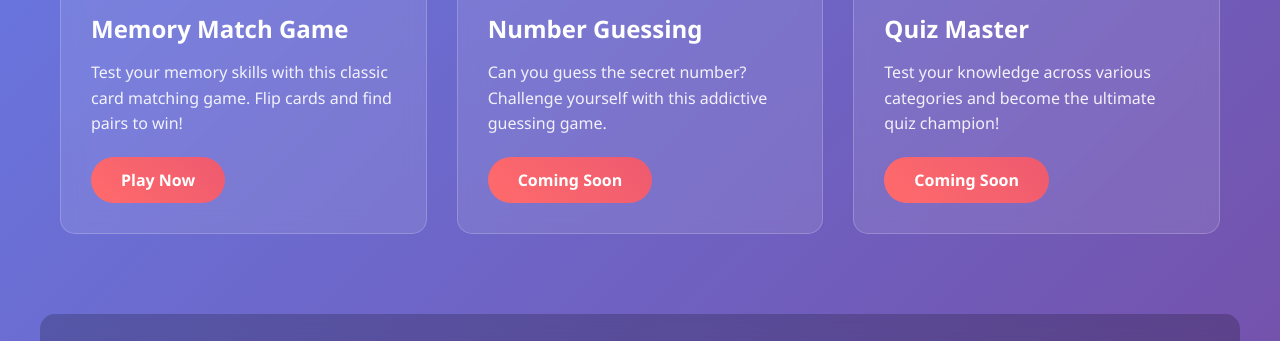
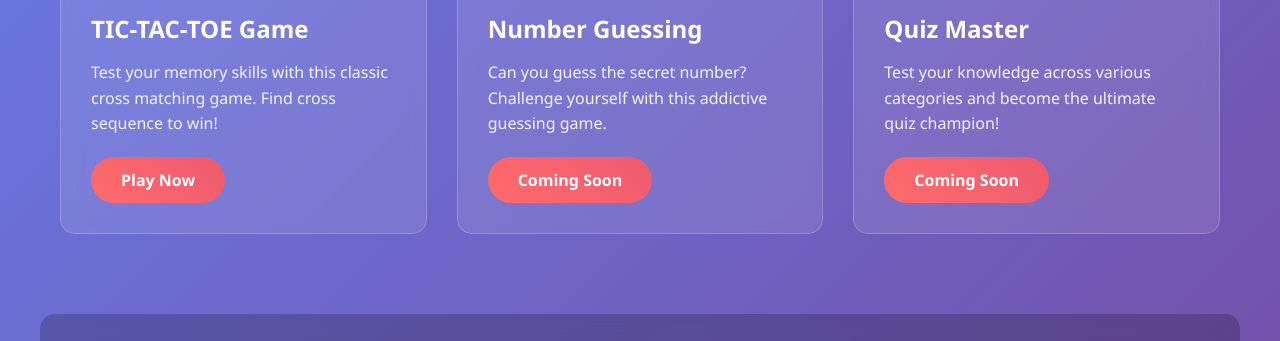
Before and after one commit to Shivasingh15/Gaming-portal, a plain HTML site: page index.html in a window 1280 px wide. Shown: the part 449-790 px from the top of the page. Drawn offline with Linux system fonts and the light colour scheme.

Commit message:
Update index.html

```diff
--- a/index.html
+++ b/index.html
@@ -199,8 +199,8 @@
     <section class="games-container" id="games">
         <div class="game-card">
             <div class="game-icon">🎯</div>
-            <h3>Memory Match Game</h3>
-            <p>Test your memory skills with this classic card matching game. Flip cards and find pairs to win!</p>
+            <h3>TIC-TAC-TOE Game</h3>
+            <p>Test your memory skills with this classic cross matching game. Find cross sequence to win!</p>
             <a href="#" class="play-btn" onclick="alert('Game link will be updated after deployment'); return false;">Play Now</a>
         </div>
 
@@ -235,4 +235,5 @@
         <p style="margin-top: 10px; opacity: 0.8;">Activity 01 - Gaming Portal Project</p>
     </footer>
 </body>
+
 </html>
```
